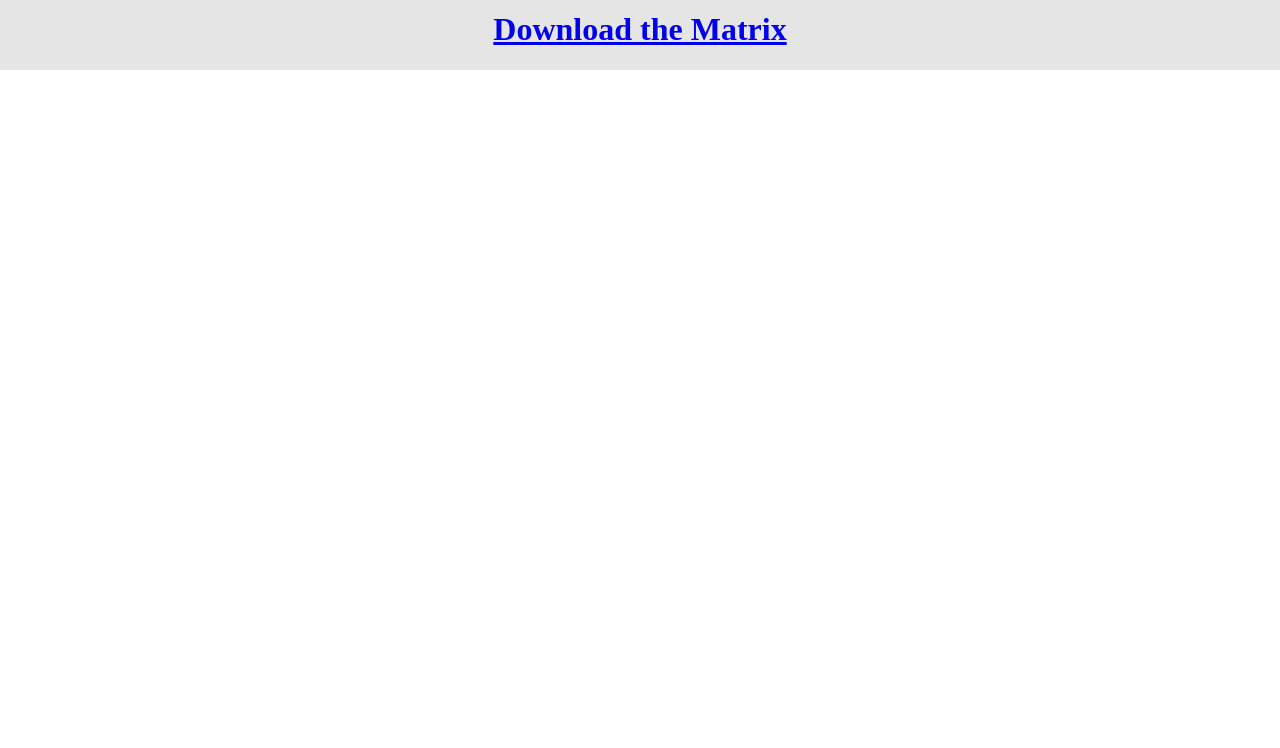
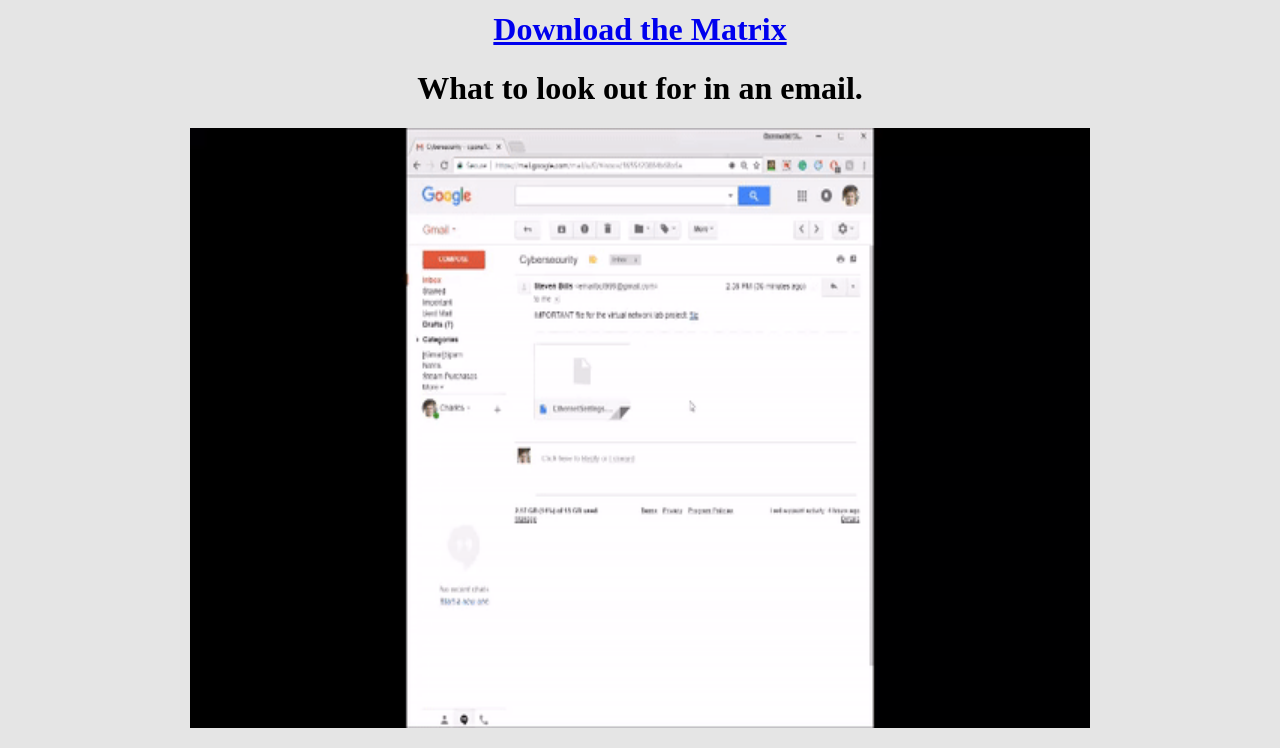
Before and after one commit to CharlesFischer/CharlesFischer.github.io, a plain HTML site: page index.html in a window 1280 px wide. Shown: the part 2740-3488 px from the top of the page. Before the commit the page ends 2810 px from the top, so only its background shows below. Drawn offline with Linux system fonts and the light colour scheme.

Commit message:
adding gif

```diff
--- a/index.html
+++ b/index.html
@@ -13,6 +13,9 @@
 		<h1 align="center">
 		<a href="RiskManagementMatrix.xlsx" download>Download the Matrix</a align="center">
 		</h1>
-
+		<center>
+		<p><h1>What to look out for in an email.</h1></p>
+		<p><img src="ezgif.com-video-to-gif.gif" height="600" width="900"></p>
+		</center>
 	</body>
 </html>
```
